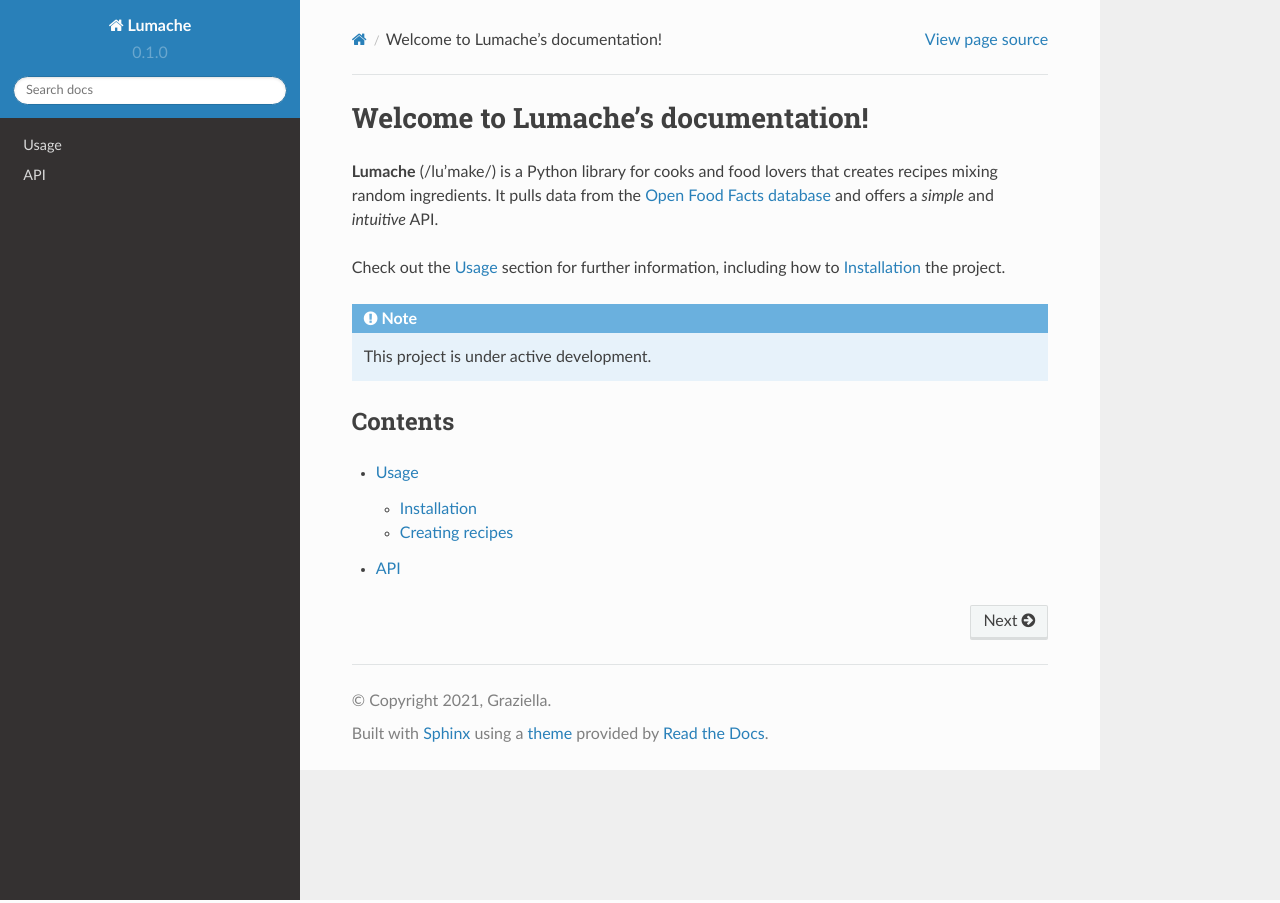
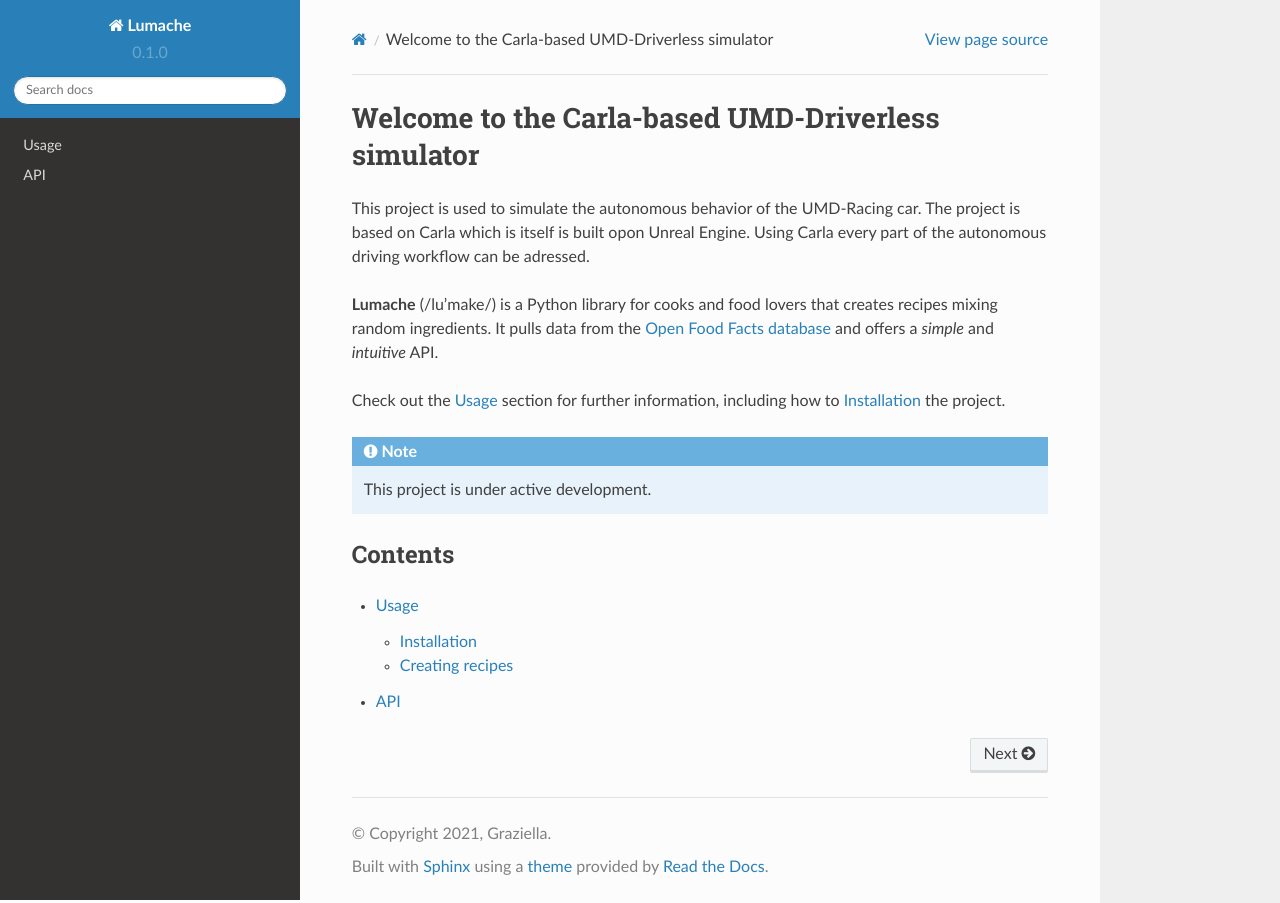
Before and after one commit to KaiPonel/UMDRacingSIM, a Sphinx documentation site: the page built from docs/source/index.rst, in a window 1280 px wide. Built offline with Sphinx 7.4.7 and the Read the Docs theme 2.0.0, drawn with Linux system fonts in a browser that asks for light colours.

Commit message:
Update index.rst

```diff
--- a/docs/source/index.rst
+++ b/docs/source/index.rst
@@ -1,5 +1,9 @@
-Welcome to Lumache's documentation!
+Welcome to the Carla-based UMD-Driverless simulator
 ===================================
+
+This project is used to simulate the autonomous behavior of the UMD-Racing car.
+The project is based on Carla which is itself is built opon Unreal Engine.
+Using Carla every part of the autonomous driving workflow can be adressed.
 
 **Lumache** (/lu'make/) is a Python library for cooks and food lovers
 that creates recipes mixing random ingredients.
```
